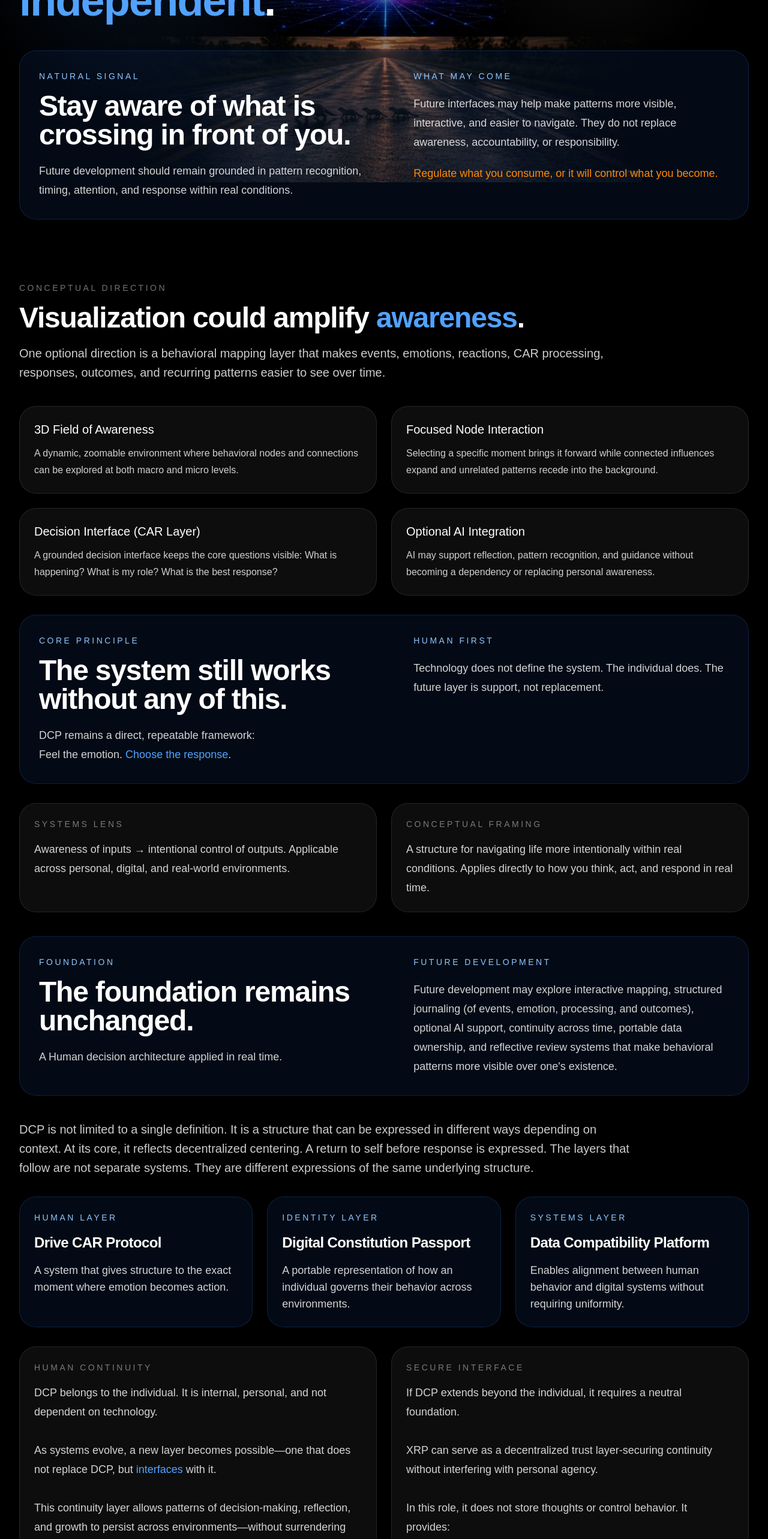
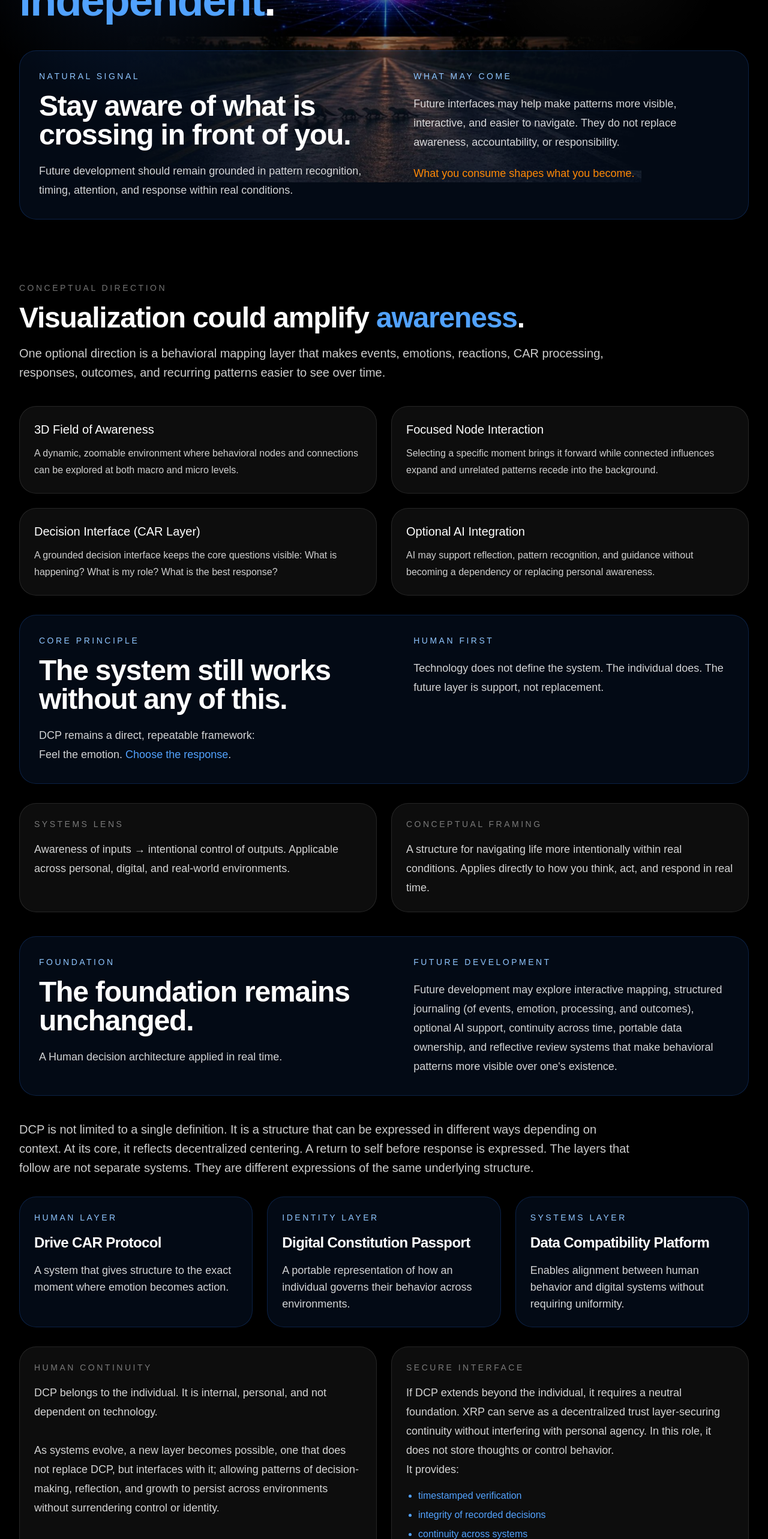
Before and after one commit to drivecarprotocol-ops/dcp-site, a Next.js app: page /future in a window 1280 px wide. Shown: the part 234-2800 px from the top of the page at 60% size. Built offline with nearby package versions, Linux system fonts and the light colour scheme.

Commit message:
i's & t's

```diff
--- a/app/future/page.js
+++ b/app/future/page.js
@@ -164,8 +164,7 @@
 
                   <p className="mt-5 text-lg leading-8 text-white/[0.82]">
                     <span className="text-orange-400">
-                      Regulate what you consume, or it will control what you
-                      become.
+                      What you consume shapes what you become.
                     </span>
                   </p>
                 </div>
@@ -367,13 +366,9 @@
                   not dependent on technology.
                   <br />
                   <br />
-                  As systems evolve, a new layer becomes possible—one that does
-                  not replace DCP, but{" "}
-                  <span className="text-blue-400">interfaces</span> with it.
-                  <br />
-                  <br />
-                  This continuity layer allows patterns of decision-making,
-                  reflection, and growth to persist across environments—without
+                  As systems evolve, a new layer becomes possible, one that does
+                  not replace DCP, but interfaces with it; allowing patterns of decision-making,
+                  reflection, and growth to persist across environments without
                   surrendering control or identity.
                   <br />
                   <br />
@@ -390,15 +385,10 @@
 
                 <p className="mt-4 text-lg leading-8 text-white/[0.82]">
                   If DCP extends beyond the individual, it requires a neutral
-                  foundation.
-                  <br />
-                  <br />
-                  XRP can serve as a decentralized trust layer-securing
+                  foundation. XRP can serve as a decentralized trust layer-securing
                   continuity without interfering with personal agency.
-                  <br />
-                  <br />
                   In this role, it does not store thoughts or control behavior.
-                  It provides:
+                  < br/>It provides:
                 </p>
 
                 <ul className="mt-4 list-disc space-y-2 pl-5 text-blue-400">
```
